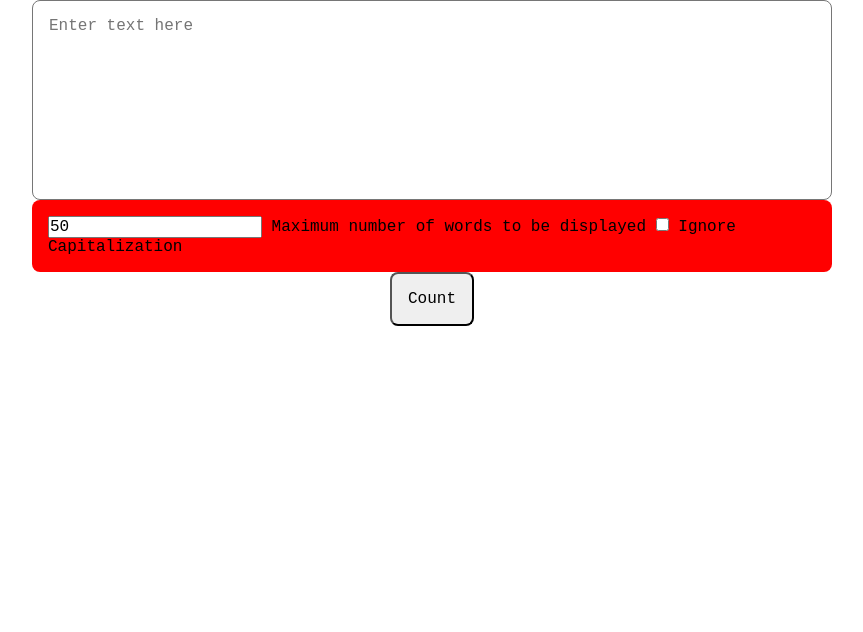
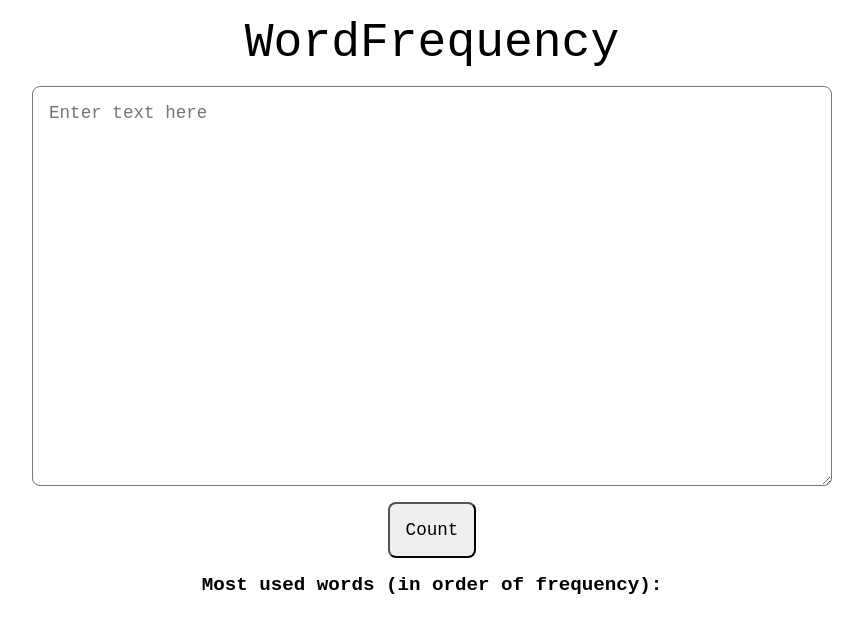
Before and after one commit to helloworld22-joshua/WordFrequency, a plain HTML site: page index.html in a window 1280 px wide. Shown: the whole page, without its empty margins (208-1071 px from the left). Drawn offline with Linux system fonts and the light colour scheme.

Commit message:
Update 420.69

```diff
--- a/index.html
+++ b/index.html
@@ -9,14 +9,16 @@
     <script src="script.js" defer></script>
 </head>
 <body>
-    <textarea id="input" placeholder="Enter text here"></textarea>
-    <div class="controls">
+    <h1 class="text">WordFrequency</h1>
+    <textarea id="input" class="box" placeholder="Enter text here"></textarea>
+    <!-- <div class="controls">
         <input type="text" inputmode="numeric" name="maxWordCount" pattern="[0-9]+" value="50" required>
         <label for="maxWordCount">Maximum number of words to be displayed</label>
         <input type="checkbox" name="ignoreCapitalization">
         <label for="ignoreCapitalization">Ignore Capitalization</label>
-    </div>
-    <button class="countButton" onclick="countWords(true, 30)">Count</button>
-    <ul id="output"></ul>
+    </div> -->
+    <button class="countButton box" onclick="countWords(true, 30)">Count</button>
+    <p class="text">Most used words (in order of frequency):</p>
+    <ul id="output" class="text"></ul>
 </body>
 </html>
--- a/script.js
+++ b/script.js
@@ -2,7 +2,7 @@
 
 function countWords(ignoreCapitalization, maxWordCount) {
     let text = document.getElementById("input").value;
-    let output =  document.getElementById("output");
+    const output =  document.getElementById("output");
 
     output.innerHTML = "";
 
--- a/style.scss
+++ b/style.scss
@@ -9,46 +9,53 @@
 }
 
 html {
-    scroll-behavior: smooth;
     color-scheme: dark light;
 }
 
 body {
-    min-height: 100vh;
-    font-family: 'Courier New', Courier, monospace;
+    min-height: 100%;
 
-    /* & > * {
-        display: block;
-    } */
+    font: {
+        family: 'Courier New', Courier, monospace;
+        size: 1.1rem;
+    }
+}
+
+.text {
+    margin: 1rem;
+    text-align: center;
+}
+
+.box {
+    display: block;
+    margin: 1rem auto;
+    padding: 1rem;
+    border-radius: .5rem;
+    outline: transparent;
+
+    &:focus {
+        box-shadow: 0 0 15px #fff;
+    }
+}
+
+h1 {
+    font-size: 3rem;
 }
 
 #input {
-    display: block;
-    width: min(800px, 95%);
-    min-height: 200px;
-    margin: auto;
-    resize: none;
-    padding: 1rem;
-    border-radius: .5rem;
+    width: min(800px, calc(100% - 2rem));
+    height: 50vh;
+    min-height: 25vh;
+    resize: vertical;
 }
 
-.countButton {
-    display: block;
-    margin: auto;
-    padding: 1rem;
-    border-radius: .5rem;
-}
-
-.controls {
-    background-color: red;
-    display: block;
-    width: min(800px, 95%);
-    margin: auto;
-    resize: none;
-    padding: 1rem;
-    border-radius: .5rem;
+p {
+    font: {
+        size: 1.2rem;
+        weight: bold;
+    }
 }
 
 #output {
-    text-align: center;
+    list-style-type: none;
 }
```
Also changed, not shown: style.css, 1 other file.
